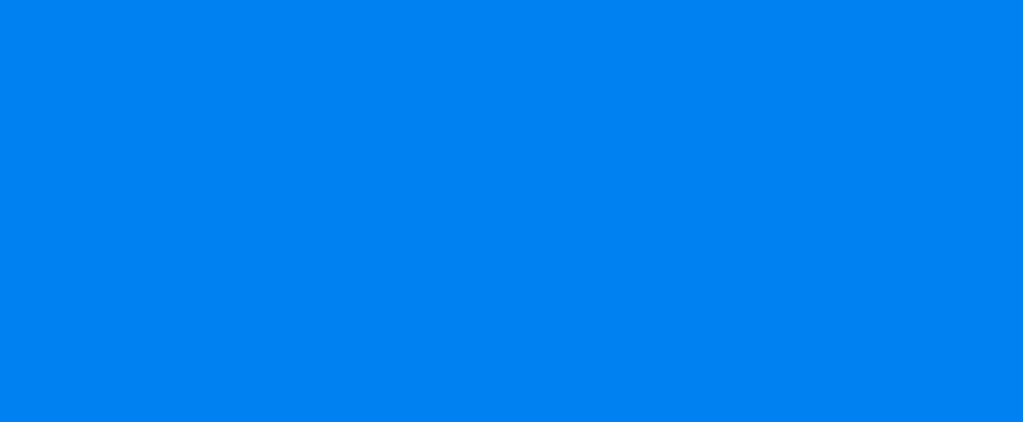
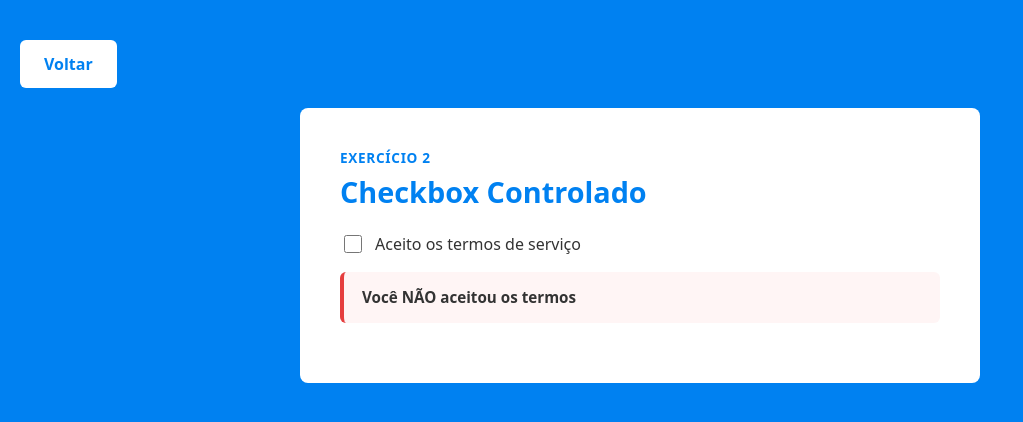
Before and after one commit to thiagoperest/desenvolvimento-react-DR4_TP3, a React (Vite) app: page /exercicio-2 in a window 1280 px wide. Before the commit this address had no page. Shown: the top 422 px of the page, without its empty margins (0-1023 px from the left). Built offline with nearby package versions, Linux system fonts and the light colour scheme.

Commit message:
feat: add exercício 2

```diff
--- /dev/null
+++ b/src/components/TermosServico.css
@@ -0,0 +1,42 @@
+.termos-container {
+    display: flex;
+    flex-direction: column;
+    gap: 16px;
+}
+
+.termos-label {
+    display: flex;
+    align-items: center;
+    gap: 10px;
+    font-size: 1rem;
+    color: #333;
+    cursor: pointer;
+}
+
+.termos-label input[type='checkbox'] {
+    width: 18px;
+    height: 18px;
+    cursor: pointer;
+    accent-color: #0081f1;
+}
+
+.termos-status {
+    font-size: 1.1rem;
+    font-weight: 600;
+    padding: 14px 18px;
+    border-radius: 6px;
+    margin: 0;
+    border-left: 4px solid;
+}
+
+.aceito {
+    background: #f0fff4;
+    color: #276749;
+    border-color: #38a169;
+}
+
+.nao-aceito {
+    background: #fff5f5;
+    color: #c53030;
+    border-color: #e53e3e;
+}
--- /dev/null
+++ b/src/components/TermosServico.jsx
@@ -0,0 +1,22 @@
+import { useState } from 'react'
+import './TermosServico.css'
+
+export default function TermosServico() {
+  const [aceito, setAceito] = useState(false)
+
+  return (
+    <div className="termos-container">
+      <label className="termos-label">
+        <input
+          type="checkbox"
+          checked={aceito}
+          onChange={(e) => setAceito(e.target.checked)}
+        />
+        Aceito os termos de serviço
+      </label>
+      <p className={`termos-status ${aceito ? 'aceito' : 'nao-aceito'}`}>
+        {aceito ? 'Você ACEITOU os termos' : 'Você NÃO aceitou os termos'}
+      </p>
+    </div>
+  )
+}
--- /dev/null
+++ b/src/pages/Exercicio2.css
@@ -0,0 +1,27 @@
+.exercicio-container {
+    background-color: #0081f1;
+    min-height: 100vh;
+    padding: 40px 20px;
+}
+
+.exercicio-card {
+    background: white;
+    border-radius: 8px;
+    padding: 40px;
+    max-width: 600px;
+    margin: 0 auto;
+}
+
+.exercicio-label {
+    font-size: 0.85rem;
+    font-weight: 600;
+    color: #0081f1;
+    text-transform: uppercase;
+    letter-spacing: 0.05em;
+}
+
+.exercicio-card h1 {
+    font-size: 1.8rem;
+    color: #0081f1;
+    margin: 8px 0 24px 0;
+}
--- /dev/null
+++ b/src/pages/Exercicio2.jsx
@@ -0,0 +1,16 @@
+import BotaoVoltar from '../components/BotaoVoltar'
+import TermosServico from '../components/TermosServico'
+import './Exercicio2.css'
+
+export default function Exercicio2() {
+  return (
+    <div className="exercicio-container">
+      <BotaoVoltar />
+      <div className="exercicio-card">
+        <span className="exercicio-label">Exercício 2</span>
+        <h1>Checkbox Controlado</h1>
+        <TermosServico />
+      </div>
+    </div>
+  )
+}
--- a/src/pages/Home.jsx
+++ b/src/pages/Home.jsx
@@ -6,8 +6,14 @@ export default function Home() {
     {
       id: 1,
       titulo: 'Input Controlado Básico',
-      descricao: 'Input controlado exibindo o valor em tempo rea',
+      descricao: 'Input controlado exibindo o valor em tempo real',
       rota: '/exercicio-1'
+    },
+    {
+      id: 2,
+      titulo: 'Checkbox Controlado',
+      descricao: 'Checkbox controlado que altera o texto de status',
+      rota: '/exercicio-2'
     }
   ]
 
--- a/src/routes/index.jsx
+++ b/src/routes/index.jsx
@@ -1,12 +1,14 @@
 import { Routes, Route } from 'react-router-dom'
 import Home from '../pages/Home'
 import Exercicio1 from '../pages/Exercicio1'
+import Exercicio2 from '../pages/Exercicio2'
 
 export function AppRoutes() {
   return (
     <Routes>
       <Route path="/" element={<Home />} />
       <Route path="/exercicio-1" element={<Exercicio1 />} />
+      <Route path="/exercicio-2" element={<Exercicio2 />} />
     </Routes>
   )
 }
```
